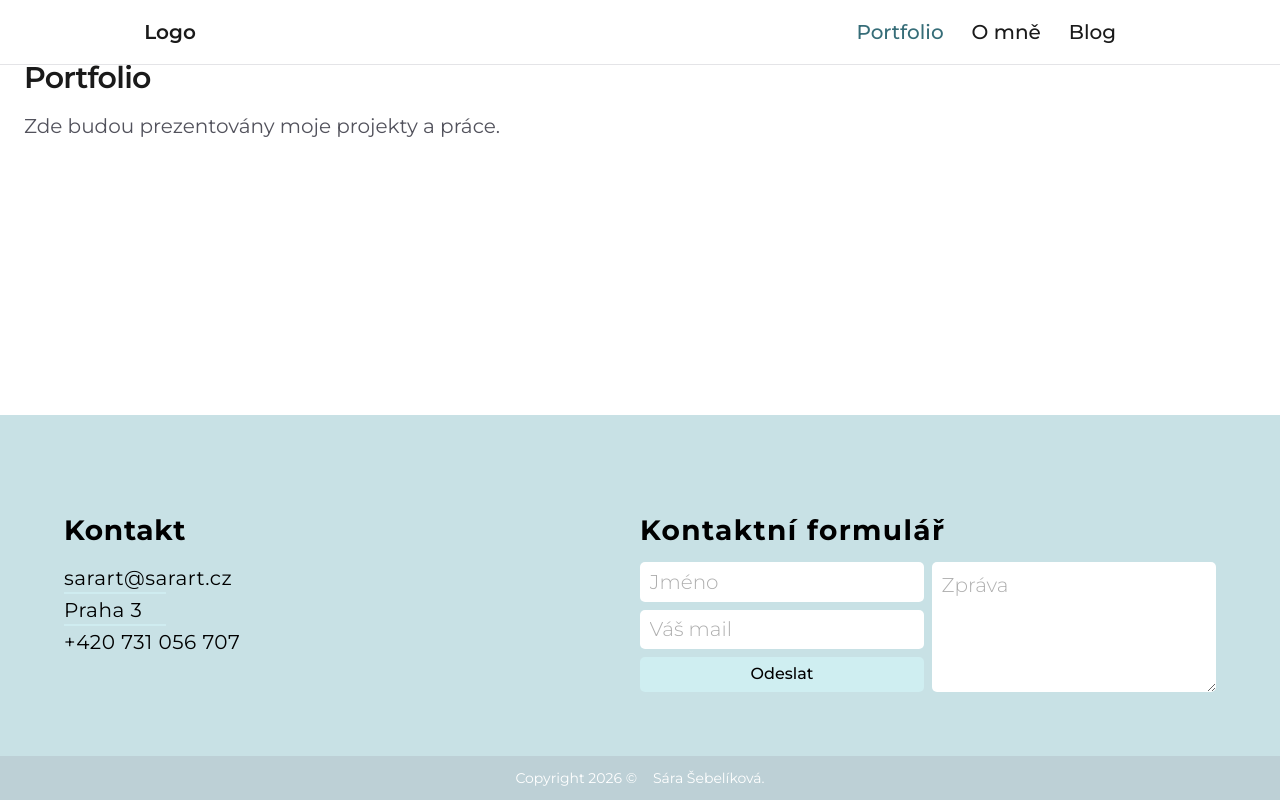
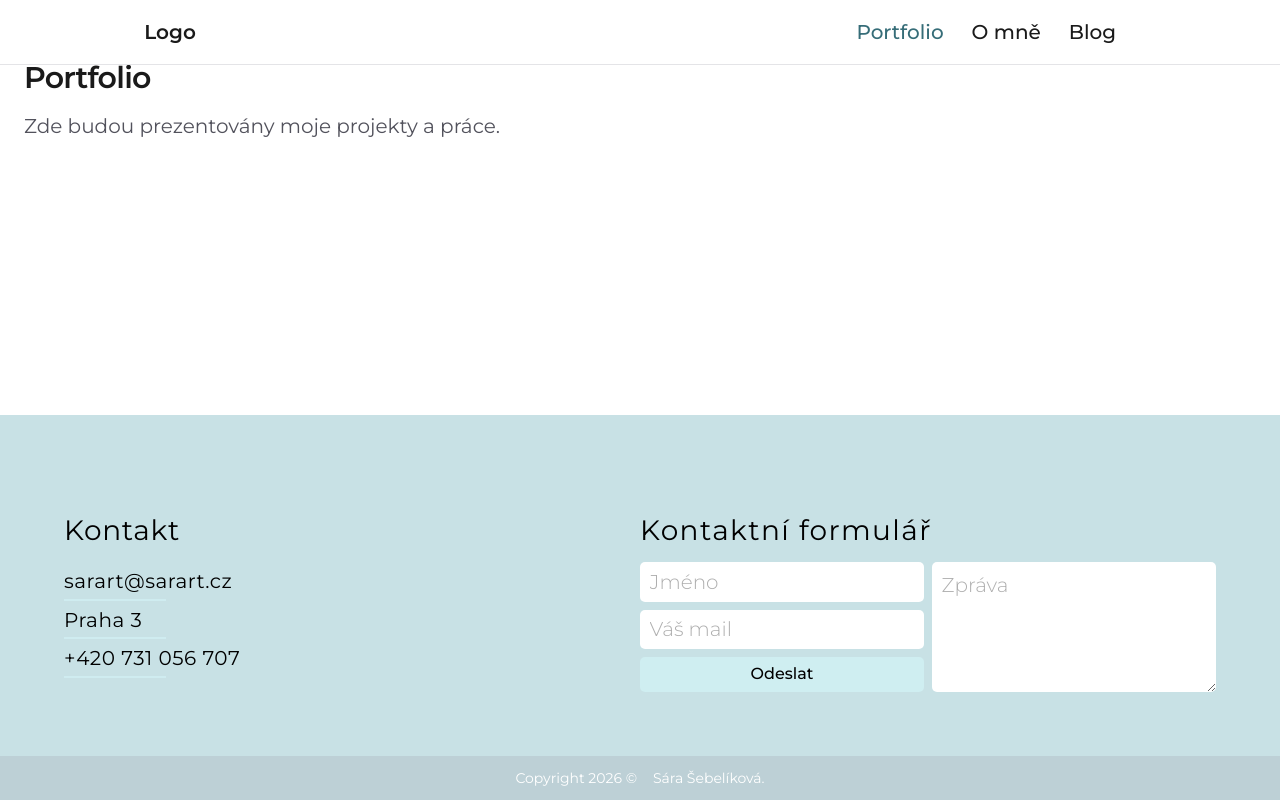
Before and after one commit to Sirotekj/portfolio-2, a Next.js app: page / in a window 1280 px wide. Built offline with nearby package versions, Linux system fonts and the light colour scheme.

Commit message:
footer v2

```diff
--- a/src/app/globals.css
+++ b/src/app/globals.css
@@ -1,6 +1,5 @@
 @import 'tailwindcss';
 @import './styles/colors.css';
-@import './styles/footer.css';
 
 @theme inline {
   --color-background: var(--background);
@@ -8,12 +7,14 @@
   --color-primary: var(--primary);
   --color-footer-light: var(--footer-light);
   --color-footer-dark: var(--footer-dark);
+  --color-footer-btn: var(--footer-btn);
+  --color-footer-btn-hover: var(--footer-btn-hover);
+  --color-footer-lajna: var(--footer-lajna);
+  --color-footer-placeholder: var(--footer-placeholder);
 
   --font-sans: var(--font-montserrat);
+  --max-width-footer: 1650px;
 }
-
-/* layers */
-/* base */
 
 @layer base {
   html {
@@ -23,11 +24,8 @@
 
   body {
     @apply text-base md:text-lg xl:text-xl;
+    background: var(--background);
+    color: var(--foreground);
+    font-family: var(--font-sans), sans-serif;
   }
 }
-
-body {
-  background: var(--background);
-  color: var(--foreground);
-  font-family: var(--font-sans), sans-serif;
-}
--- a/src/app/styles/colors.css
+++ b/src/app/styles/colors.css
@@ -5,4 +5,8 @@
 
   --footer-light: #c8e1e5;
   --footer-dark: #bdd0d6;
+  --footer-btn: #cfeef1;
+  --footer-btn-hover: #3f97a8;
+  --footer-lajna: #cfecf0;
+  --footer-placeholder: #afafaf;
 }
--- a/src/app/styles/footer.css
+++ /dev/null
@@ -1,118 +0,0 @@
-.footer {
-  width: 100%;
-  background: var(--footer-light);
-}
-
-.footer-container {
-  margin: auto;
-  width: 100%;
-  max-width: 1650px;
-}
-
-.footer .malej-nadpis {
-  font-size: 28px;
-}
-
-.footer .nadpis-footer {
-  color: black;
-  font-weight: 700;
-}
-
-.footer a {
-  color: black;
-  text-decoration: none;
-}
-
-.footer a:hover {
-  color: black;
-}
-
-.footer ul {
-  margin: 0;
-  padding: 0;
-  list-style: none;
-  line-height: 2.4rem;
-  color: black;
-}
-
-@media (max-width: 1280px) {
-  .footer ul {
-    line-height: 2rem;
-  }
-}
-
-@media (max-width: 1024px) {
-  .footer ul {
-    line-height: 1.75rem;
-  }
-}
-
-.footer ul .lajna-footer {
-  transform: translateY(50%);
-  height: 2px;
-  background-color: #cfecf0;
-}
-
-.footer .footer-form .default-btn {
-  border-radius: 5px;
-  padding: 0.35rem 0;
-  background-color: #cfeef1;
-  transition: all 500ms;
-  color: black !important;
-  border: none;
-  cursor: pointer;
-}
-
-.footer .footer-form .default-btn:hover {
-  background-color: #3f97a8;
-}
-
-.footer .footer-form input,
-.footer .footer-form textarea {
-  border-radius: 5px;
-  font-weight: 300;
-  padding: 0.35rem 0 0.35rem 0.6rem;
-  outline: none;
-  background: white;
-  border: none;
-}
-
-@media (max-width: 650px) {
-  .footer .footer-form input,
-  .footer .footer-form textarea {
-    font-size: 0.95rem;
-  }
-}
-
-.footer .footer-form input::placeholder,
-.footer .footer-form textarea::placeholder {
-  color: #afafaf;
-}
-
-.footer .footer-form textarea::placeholder {
-  padding-top: 0.2rem;
-}
-
-.footer .form-wrapper {
-  row-gap: 0.35rem;
-}
-
-.bg-footer-black {
-  background-color: var(--footer-dark);
-}
-
-.bg-footer-black ul {
-  margin: auto;
-  width: 100%;
-  max-width: 1650px;
-  list-style: none;
-  padding: 0;
-}
-
-.yeetzone {
-  transition: all 500ms;
-}
-
-.yeetzone:hover {
-  color: #3f97a8;
-}
--- a/src/components/Footer.tsx
+++ b/src/components/Footer.tsx
@@ -1,63 +1,75 @@
-import { getFooter } from './dummy-footer';
+import type { ReactNode } from 'react';
+import { getFooter } from '../data/dummy-footer';
+
+const footerHeadingClass = 'mb-3 text-[28px] text-black tracking-wide 2xl:pb-1';
+
+const formFieldClass =
+  'mb-2 w-full rounded-[5px] border-none bg-white py-[0.35rem] pl-[0.6rem] pr-0 font-light outline-none max-[650px]:text-[0.95rem] placeholder:text-footer-placeholder';
+
+const formTextareaClass = `${formFieldClass} placeholder:pt-[0.2rem]`;
+
+const submitButtonClass =
+  'w-full cursor-pointer rounded-[5px] border-none bg-footer-btn py-[0.35rem] text-base font-medium text-black transition-all duration-500 hover:bg-footer-btn-hover';
+
+function ContactItem({
+  children,
+  nowrap = false,
+}: {
+  children: ReactNode;
+  nowrap?: boolean;
+}) {
+  return (
+    <li>
+      <div className="relative w-2/5">
+        <p className={nowrap ? 'whitespace-nowrap' : undefined}>{children}</p>
+        <span className="absolute bottom-px left-0 hidden h-0.5 w-4/5 translate-y-1/2 bg-footer-lajna md:block lg:w-full" />
+      </div>
+    </li>
+  );
+}
 
 export default function Footer() {
   const texts = getFooter();
 
   return (
     <footer>
-      <div className="footer">
-        <div className="footer-container grid grid-cols-1 justify-between px-6 py-12 lg:grid-cols-2 lg:items-start lg:px-16">
-          <div className="kontakt-wrapper col-span-1 max-w-64 pt-4 pb-2 tracking-wide text-start lg:py-0 lg:pt-12 lg:pb-4 py-8">
-            <h1 className="nadpis-footer malej-nadpis mb-3 h-1/5 tracking-wide 2xl:pb-1">
-              {texts.kontakt_header}
-            </h1>
-            <ul className="malej-text flex h-4/5 w-full flex-col justify-start">
-              <li>
-                <div className="relative w-2/5 w-max-8">
-                  <p>{texts.kontakt_mail}</p>
-                  <span className="absolute bottom-px left-0 hidden h-2 w-4/5 lajna-footer md:flex lg:w-full" />
-                </div>
-              </li>
-              <li>
-                <div className="relative w-2/5 w-max-8">
-                  <p className="whitespace-nowrap">{texts.kontakt_bydliste}</p>
-                  <span className="absolute bottom-px left-0 hidden h-2 w-4/5 lajna-footer md:flex lg:w-full" />
-                </div>
-              </li>
-              <li>
-                <div className="relative w-2/5 w-max-8">
-                  <p className="whitespace-nowrap">{texts.kontakt_telefon}</p>
-                </div>
-              </li>
+      <div className="w-full bg-footer-light">
+        <div className="mx-auto grid w-full max-w-footer grid-cols-1 justify-between px-6 py-12 lg:grid-cols-2 lg:items-start lg:px-16">
+          <div className="col-span-1 max-w-64 py-8 pt-4 pb-2 tracking-wide lg:py-0 lg:pt-12 lg:pb-4">
+            <h1 className={footerHeadingClass}>{texts.kontakt_header}</h1>
+            <ul className="flex w-full list-none flex-col justify-start p-0 text-black leading-7 lg:leading-8 xl:leading-[2.4rem]">
+              <ContactItem>{texts.kontakt_mail}</ContactItem>
+              <ContactItem nowrap>{texts.kontakt_bydliste}</ContactItem>
+              <ContactItem nowrap>{texts.kontakt_telefon}</ContactItem>
             </ul>
           </div>
 
-          <div className="formular-wrapper col-span-1 w-full pt-4 pb-2 md:pt-12 md:pb-4">
-            <h1 className="nadpis-footer malej-nadpis mb-3 h-1/5 tracking-wider text-start 2xl:pb-1 2xl:text-left">
+          <div className="col-span-1 w-full pt-4 pb-2 md:pt-12 md:pb-4">
+            <h1 className={`${footerHeadingClass} tracking-wider`}>
               {texts.formular_header}
             </h1>
-            <form className="footer-form h-4/5" action="" id="contact_form">
-              <div className="form-wrapper grid grid-cols-1 gap-x-2 sm:grid-cols-2">
+            <form action="" id="contact_form">
+              <div className="grid grid-cols-1 gap-x-2 gap-y-[0.35rem] sm:grid-cols-2">
                 <div className="flex flex-col items-center justify-center">
                   <input
                     type="text"
                     placeholder={texts.fomrular_jmeno}
-                    className="mb-2 w-full sm:w-full"
+                    className={formFieldClass}
                     id="contact_name"
                   />
                   <input
                     type="email"
                     placeholder={texts.formular_mail}
-                    className="mb-2 w-full sm:w-full"
+                    className={formFieldClass}
                     id="contact_email"
                   />
                   <textarea
                     placeholder={texts.formular_zprava}
-                    className="mb-2 flex h-auto w-full sm:hidden"
+                    className={`${formTextareaClass} flex h-auto sm:hidden`}
                     id="contact_message2"
                   />
                   <button
-                    className="default-btn w-full py-1 text-base font-medium sm:w-full"
+                    className={submitButtonClass}
                     id="contact_submit"
                     type="submit"
                   >
@@ -67,7 +79,7 @@ export default function Footer() {
                 <div>
                   <textarea
                     placeholder={texts.formular_zprava}
-                    className="hidden h-full w-full sm:flex"
+                    className={`${formTextareaClass} hidden h-full sm:flex`}
                     id="contact_message"
                   />
                 </div>
@@ -77,8 +89,8 @@ export default function Footer() {
         </div>
       </div>
 
-      <div className="bg-footer-black py-3 text-center text-sm text-white">
-        <ul className="mx-auto flex flex-wrap items-center justify-center gap-4 px-6 lg:px-8">
+      <div className="bg-footer-dark py-3 text-center text-sm text-white">
+        <ul className="mx-auto flex w-full max-w-footer list-none flex-wrap items-center justify-center gap-4 p-0 px-6 lg:px-8">
           <li>Copyright {new Date().getFullYear()} ©</li>
           <li>Sára Šebelíková.</li>
         </ul>
```
Also changed, not shown: src/data/dummy-footer.ts (renamed from src/components/dummy-footer.ts).
